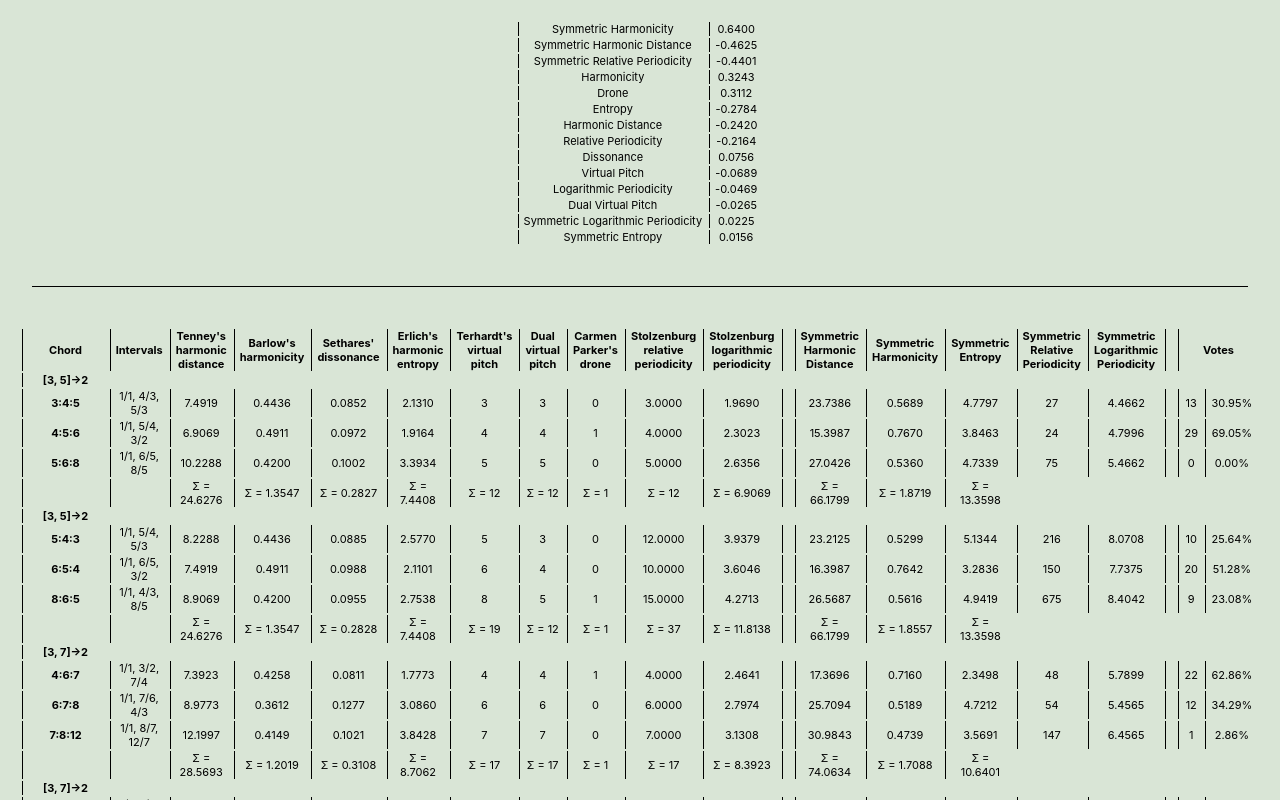
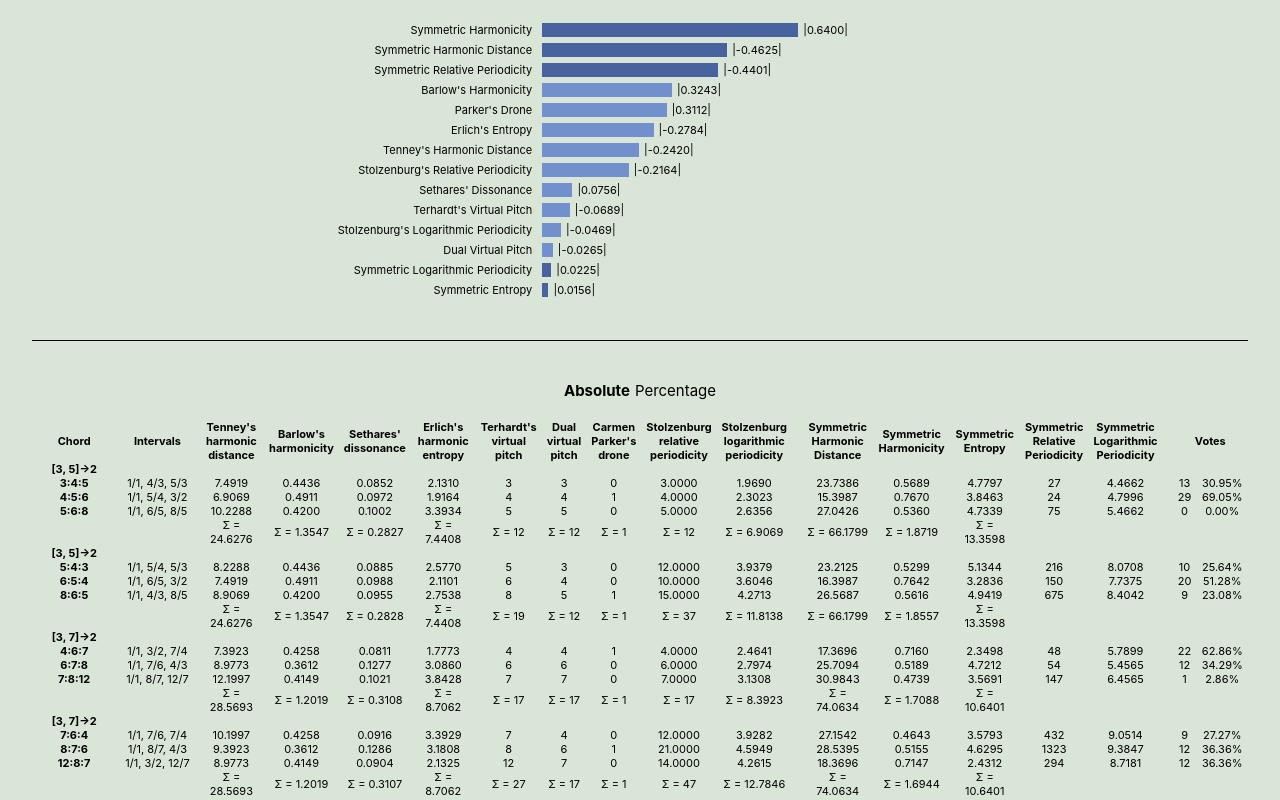
Before and after one commit to PauRosello97/harmonic-root-data, a React (Create React App) app: page /chords/results in a window 1280 px wide. Shown: the top 800 px of the page. Built offline with nearby package versions, Linux system fonts and the light colour scheme.

Commit message:
table style

```diff
--- a/src/index.css
+++ b/src/index.css
@@ -11,3 +11,7 @@ code {
   font-family: source-code-pro, Menlo, Monaco, Consolas, 'Courier New',
     monospace;
 }
+
+table {
+  border-collapse: collapse;
+}
--- a/src/views/Results/Results.module.css
+++ b/src/views/Results/Results.module.css
@@ -21,7 +21,6 @@
 th,
 td {
     padding: 0 5px;
-    border-left: 1px solid black;
     text-align: center;
 }
 
--- a/src/views/Results/Results.tsx
+++ b/src/views/Results/Results.tsx
@@ -404,35 +404,73 @@ function Results() {
         )
     }
 
-    const CorrelationRow = (props: { tag: string, value: number} ) => {
-        return <tr>
-            <td>{props.tag}</td>
-            <td>{props.value.toFixed(4)}</td>
+    const CorrelationTable = () => {
+        const CorrelationRow = (props: { tag: string, value: number, symmetric: boolean} ) => {
+            return <tr style={{height: '20px'}}>
+                <td style={{textAlign: 'right'}}>{props.tag}</td>
+                <td style={{width: '400px'}}>
+                    <div
+                        style={{
+                            height: '100%',
+                            width: `${Math.abs(props.value)*100}%`,
+                            backgroundColor: props.symmetric ? '#4863A0' : '#728FCE'
+                        }}
+                    >
+                        <div
+                            style={{
+                                textAlign: 'left',
+                                transform: 'translateX(100%)',
+                                paddingLeft: '5px'
+                            }}
+                        >
+                            |{props.value.toFixed(4)}|
+                        </div>
+                    </div>
+                </td>
             </tr>
         }
 
-    return (
-        <div id={styles.Results}>
-            <div className={styles.Section}>
+        return <div className={styles.Section}>
             <table>
-                    <CorrelationRow tag="Symmetric Harmonicity" value={symmetricHarmonicityC} />
-                    <CorrelationRow tag="Symmetric Harmonic Distance" value={symmetricDistanceC} />
-                    <CorrelationRow tag="Symmetric Relative Periodicity" value={symmetricRelativePeriodicityC} />
-                    <CorrelationRow tag="Harmonicity" value={harmonicityC} />
-                    <CorrelationRow tag="Drone" value={droneValueC} />
-                    <CorrelationRow tag="Entropy" value={entropyC} />
-                    <CorrelationRow tag="Harmonic Distance" value={harmonicDistanceC} />
-                    <CorrelationRow tag="Relative Periodicity" value={relativePeriodicityC} />
-                    <CorrelationRow tag="Dissonance" value={dissonanceC} />
-                    <CorrelationRow tag="Virtual Pitch" value={virtualPitchC} />
-                    <CorrelationRow tag="Logarithmic Periodicity" value={logarithmicPeriodicityC} />
-                    <CorrelationRow tag="Dual Virtual Pitch" value={dualVirtualPitchC} />
-                    <CorrelationRow tag="Symmetric Logarithmic Periodicity" value={symmetricLogarithmicPeriodicityC} />
-                    <CorrelationRow tag="Symmetric Entropy" value={symmetricEntropyC} />
+                <CorrelationRow tag="Symmetric Harmonicity" value={symmetricHarmonicityC} symmetric={true}/>
+                <CorrelationRow tag="Symmetric Harmonic Distance" value={symmetricDistanceC} symmetric={true}/>
+                <CorrelationRow tag="Symmetric Relative Periodicity" value={symmetricRelativePeriodicityC} symmetric={true} />
+                <CorrelationRow tag="Barlow's Harmonicity" value={harmonicityC} symmetric={false} />
+                <CorrelationRow tag="Parker's Drone" value={droneValueC} symmetric={false} />
+                <CorrelationRow tag="Erlich's Entropy" value={entropyC} symmetric={false} />
+                <CorrelationRow tag="Tenney's Harmonic Distance" value={harmonicDistanceC} symmetric={false} />
+                <CorrelationRow tag="Stolzenburg's Relative Periodicity" value={relativePeriodicityC} symmetric={false} />
+                <CorrelationRow tag="Sethares' Dissonance" value={dissonanceC} symmetric={false} />
+                <CorrelationRow tag="Terhardt's Virtual Pitch" value={virtualPitchC} symmetric={false} />
+                <CorrelationRow tag="Stolzenburg's Logarithmic Periodicity" value={logarithmicPeriodicityC} symmetric={false} />
+                <CorrelationRow tag="Dual Virtual Pitch" value={dualVirtualPitchC} symmetric={false} />
+                <CorrelationRow tag="Symmetric Logarithmic Periodicity" value={symmetricLogarithmicPeriodicityC} symmetric={true} />
+                <CorrelationRow tag="Symmetric Entropy" value={symmetricEntropyC} symmetric={true} />
             </table>
         </div>
+    }
 
-            <div className={styles.Section}>
+    const ModelValuesTable = () => {
+        // Is it displaying the absolute or percentual value?
+        const [showPercentage, setShowPercentage] = useState<boolean>(false)
+
+        return <div className={styles.Section}>
+
+            <div
+                style={{
+                    display: 'flex',
+                    flexDirection: 'row',
+                    cursor: 'pointer',
+                    fontSize: '15px',
+                    marginBottom: '20px',
+                    gap: '5px'
+                }}
+                onClick={() => setShowPercentage(!showPercentage)}
+            >
+                <div style={{ fontWeight: showPercentage ? 'normal' : 'bold' }}>Absolute</div>
+                <div style={{ fontWeight: !showPercentage ? 'normal' : 'bold' }}>Percentage</div>
+            </div>
+
             <table>
                 <tr>
                     <th>Chord</th>
@@ -463,10 +501,8 @@ function Results() {
                         {question.answers.map((answer: AnswerData, j: number) => {
 
                             const ModelCells = (props: {value: number, total: number, decimals: number}) => {
-                                    return <>
-                                        <td colSpan={2}>{props.value.toFixed(props.decimals)}</td>
-                                        {/* <td className={styles.b}>{(100 * props.value / props.total).toFixed(1)}%</td> */}
-                                    </>
+                                if (showPercentage) return <td colSpan={2} className={styles.b}>{(100 * props.value / props.total).toFixed(1)}%</td>
+                                return  <td colSpan={2}>{props.value.toFixed(props.decimals)}</td>
                             }
 
                             return <tr key={`${i}-${j}`}>
@@ -514,6 +550,14 @@ function Results() {
 
             </table>
         </div>
+    }
+
+    return (
+        <div id={styles.Results}>
+
+            <CorrelationTable />
+            <ModelValuesTable />
+
             <div className={styles.Section}>
                 <Ratios />
             </div>
```
Lines whose indentation alone changed are shown as unchanged.
